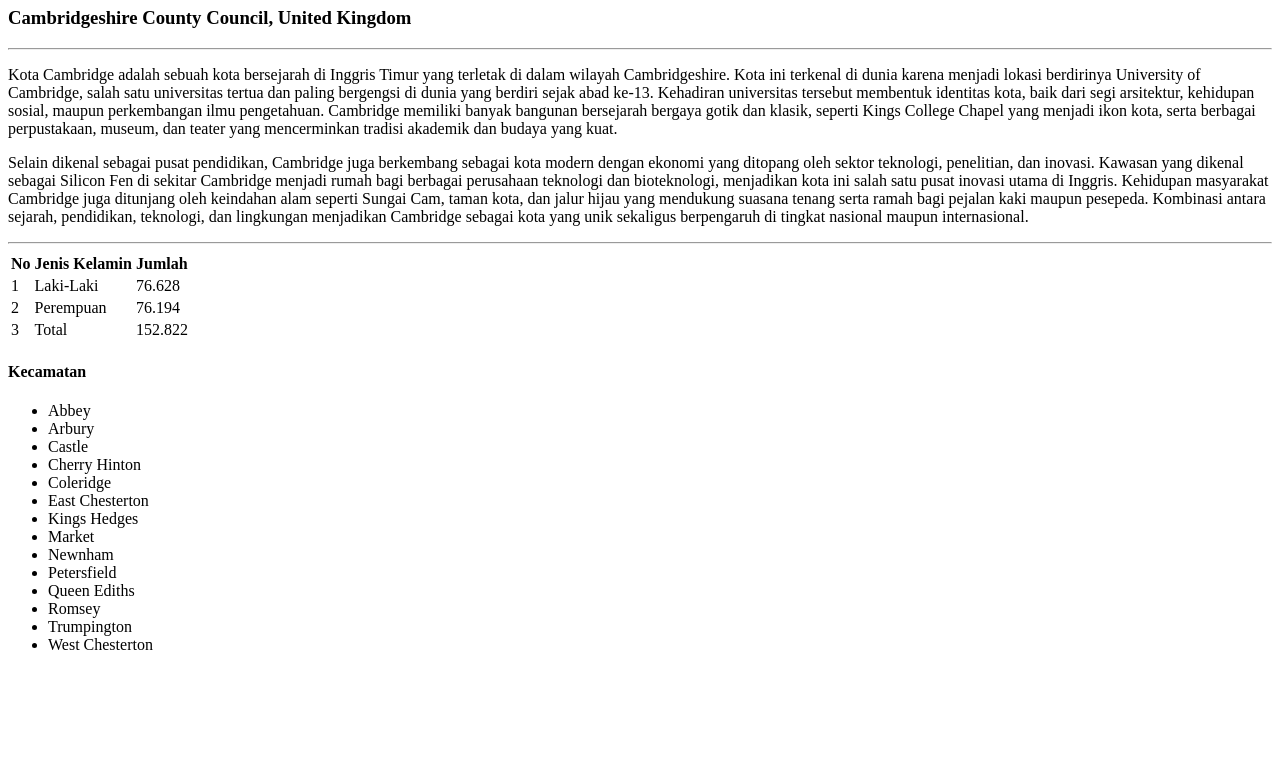
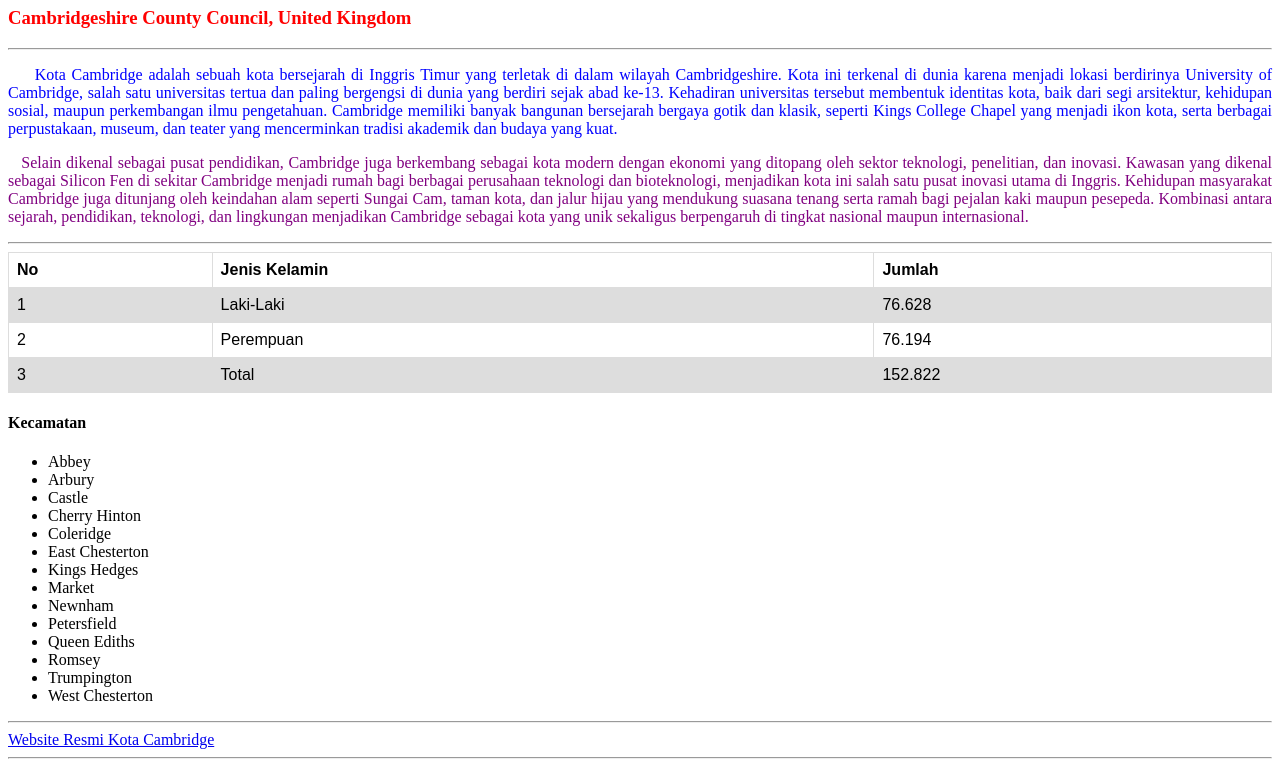
Before and after one commit to naiyaap/pgweb-acara1, a plain HTML site: page index.html in a window 1280 px wide. Shown: the part 73-837 px from the top of the page. Before the commit the page ends 800 px from the top, so only its background shows below. Drawn offline with Linux system fonts and the light colour scheme.

Commit message:
menambahkan style, tautan, gambar, dan video youtube

```diff
--- a/index.html
+++ b/index.html
@@ -5,21 +5,24 @@
     <meta charset="UTF-8">
     <meta name="viewport" content="width=device-width, initial-scale=1.0">
     <title>Acara 1|HTML CSS</title>
+
+    <link rel="stylesheet" href="web.css">
 </head>
 
 <body>
     <main>
         <!-- Judul -->
-        <h1 style="color:brown;">Cambridge City</h1>
+        <h1 id="h1">Cambridge City</h1>
 
 
         <!-- Sub Judul -->
-        <h3>Cambridgeshire County Council, United Kingdom</h3>
+        <h3 id="h1">Cambridgeshire County Council, United Kingdom</h3>
 
         <hr>
 
         <!-- Deskripsi -->
-        <p>Kota Cambridge adalah sebuah kota bersejarah di Inggris Timur yang terletak di dalam wilayah Cambridgeshire.
+        <p id="p1">Kota Cambridge adalah sebuah kota bersejarah di Inggris Timur yang terletak di dalam wilayah
+            Cambridgeshire.
             Kota ini terkenal di dunia karena menjadi lokasi berdirinya University of Cambridge, salah satu universitas
             tertua dan paling bergengsi di dunia yang berdiri sejak abad ke-13.
             Kehadiran universitas tersebut membentuk identitas kota, baik dari segi arsitektur, kehidupan sosial, maupun
@@ -28,7 +31,8 @@
             menjadi ikon kota, serta berbagai perpustakaan, museum, dan teater yang mencerminkan tradisi akademik dan
             budaya yang kuat.</p>
 
-        <p>Selain dikenal sebagai pusat pendidikan, Cambridge juga berkembang sebagai kota modern dengan ekonomi yang
+        <p class="p2">Selain dikenal sebagai pusat pendidikan, Cambridge juga berkembang sebagai kota modern dengan
+            ekonomi yang
             ditopang oleh sektor teknologi, penelitian, dan inovasi.
             Kawasan yang dikenal sebagai Silicon Fen di sekitar Cambridge menjadi rumah bagi berbagai perusahaan
             teknologi dan bioteknologi, menjadikan kota ini salah satu pusat inovasi utama di Inggris.
@@ -82,6 +86,25 @@
             <li>West Chesterton</li>
         </ul>
 
+        <hr>
+
+        <!--Link-->
+        <a href="https://www.visitcambridge.org/" target="_blank" rel="noopener noreferrer"
+            title="Klik untuk membuka website">Website Resmi Kota Cambridge</a>
+
+        <hr>
+
+        <!--Image-->
+        <img src="KingsCollegeChapelWest.jpg" alt="" height="500px" title="King College Cambridge">
+
+        <hr>
+
+        <!--Iframe-->
+        <iframe width="560" height="315" src="https://www.youtube.com/embed/BGqnNNa5o1w?si=Q0ZhZk4TNxBUveW5"
+            title="YouTube video player" frameborder="0"
+            allow="accelerometer; autoplay; clipboard-write; encrypted-media; gyroscope; picture-in-picture; web-share"
+            referrerpolicy="strict-origin-when-cross-origin" allowfullscreen></iframe>
+
     </main>
 </body>
 
--- /dev/null
+++ b/web.css
@@ -0,0 +1,31 @@
+#h1{
+    color:red;
+}
+
+#p1{
+    text-align:justify;
+    text-indent: 20pt;
+    color:blue;
+        }
+
+.p2{
+    text-align:justify;
+    text-indent: 10pt;
+    color:purple;
+        }
+
+table {
+    font-family: arial, sans-serif;
+    border-collapse: collapse;
+    width: 100%;
+}
+
+td, th {
+    border: 1px solid #dddddd;
+    text-align: left;
+    padding: 8px;
+}
+
+tr:nth-child(even) {
+    background-color: #dddddd;
+}
```
Also changed, not shown: KingsCollegeChapelWest.jpg (added).
